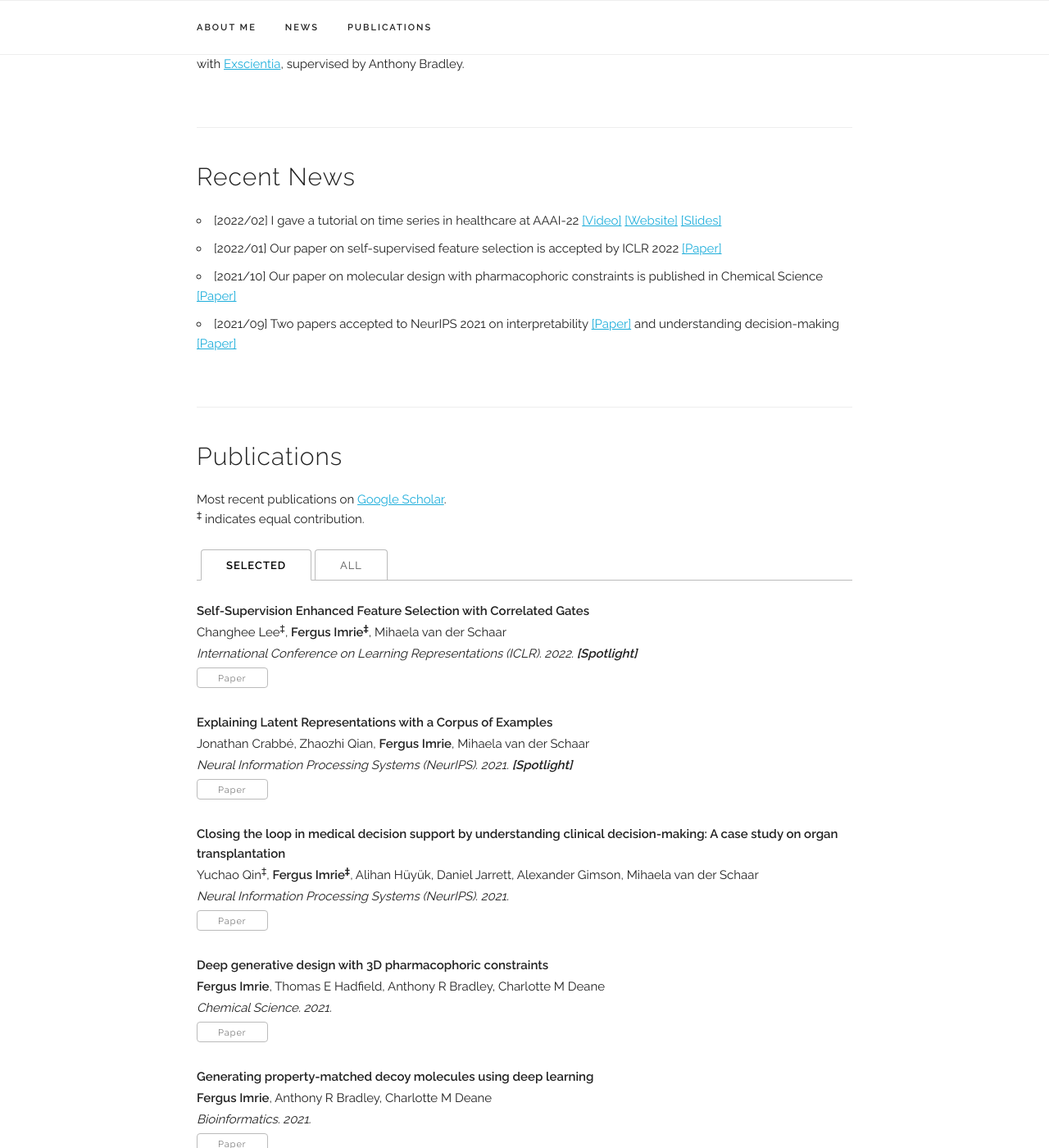
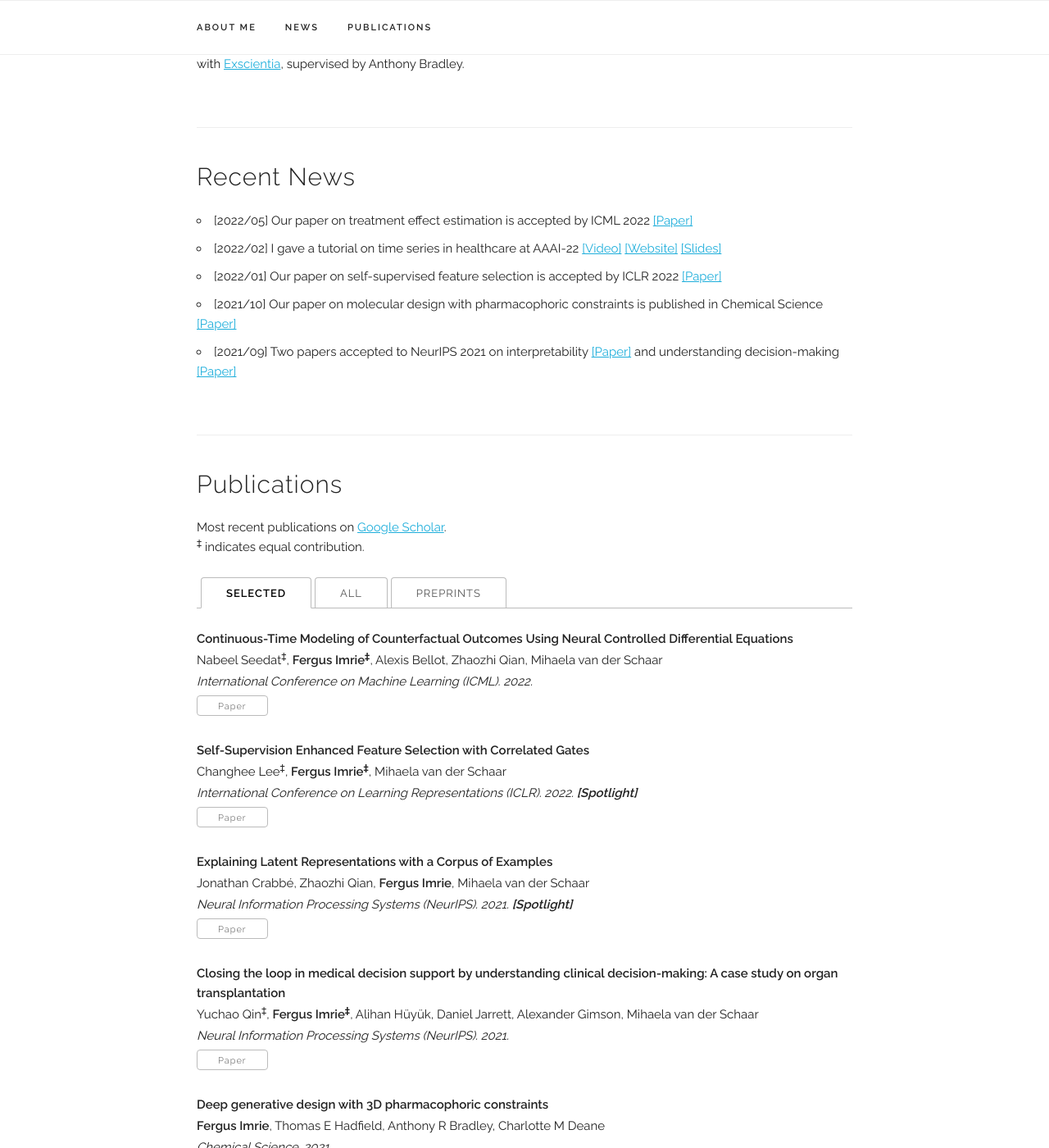
Before and after one commit to fimrie/fimrie.github.io, a Jekyll site: the page built from index.html, in a window 1280 px wide and 1400 px high, scrolled down 550 px. Shown: the whole window at 82% size. Built offline with Jekyll 4.4.1, drawn with Linux system fonts in a browser that asks for light colours; some web fonts are replaced.

Commit message:
Added new papers

```diff
--- a/_data/publications.yaml
+++ b/_data/publications.yaml
@@ -1,11 +1,30 @@
 papers:
+
+  - title: "Differentiable and Transportable Structure Learning"
+    authors: "Jeroen Berrevoets, Nabeel Seedat, <b>Fergus Imrie</b>, Mihaela van der Schaar"
+    venue: "Arxiv (Preprint). 2022."
+    paper_pdf: "https://arxiv.org/abs/2206.06354"
+    selected: n
+    preprint: y
+
+  - title: "Continuous-Time Modeling of Counterfactual Outcomes Using Neural Controlled Differential Equations"
+    authors: "Nabeel Seedat<sup>‡</sup>, <b>Fergus Imrie<sup>‡</sup></b>, Alexis Bellot, Zhaozhi Qian, Mihaela van der Schaar"
+    venue: "International Conference on Machine Learning (ICML). 2022."
+    paper_pdf: "https://proceedings.mlr.press/v162/seedat22b.html"
+    selected: y
+
+  - title: "To Impute or not to Impute? Missing Data in Treatment Effect Estimation"
+    authors: "Jeroen Berrevoets, <b>Fergus Imrie</b>, Trent Kyono, James Jordon, Mihaela van der Schaar"
+    venue: "Arxiv (Preprint). 2022."
+    paper_pdf: "https://arxiv.org/abs/2202.02096"
+    selected: n
+    preprint: y
 
   - title: "Incorporating Target-Specific Pharmacophoric Information into Deep Generative Models for Fragment Elaboration"
     authors: "Thomas E Hadfield, <b>Fergus Imrie</b>, Andy Merritt, Kristian Birchall, Charlotte M Deane"
     venue: "Journal of Chemical Information and Modeling. 2022."
     paper_pdf: "https://pubs.acs.org/doi/10.1021/acs.jcim.1c01311"
     selected: n
-
 
   - title: "Self-Supervision Enhanced Feature Selection with Correlated Gates"
     authors: "Changhee Lee<sup>‡</sup>, <b>Fergus Imrie<sup>‡</sup></b>, Mihaela van der Schaar"
--- a/index.html
+++ b/index.html
@@ -22,6 +22,7 @@
 <div class="docs-section" id="news">
   <h4>Recent News</h4>
   <ul>
+    <li>[2022/05] Our paper on treatment effect estimation is accepted by ICML 2022 <a href="https://proceedings.mlr.press/v162/seedat22b.html">[Paper]</a></li>
     <li>[2022/02] I gave a tutorial on time series in healthcare at AAAI-22 <a href="https://www.youtube.com/watch?v=qZI8VBN-mMc">[Video]</a> <a href="https://www.vanderschaar-lab.com/aaai-22-time-series-tutorial/">[Website]</a> <a href="https://vanderschaar-lab.com/papers/2022_AAAI_tutorial_web.pdf">[Slides]</a></li>
     <li>[2022/01] Our paper on self-supervised feature selection is accepted by ICLR 2022 <a href="https://openreview.net/pdf?id=oDFvtxzPOx">[Paper]</a></li>
     <li>[2021/10] Our paper on molecular design with pharmacophoric constraints is published in Chemical Science <a href="https://pubs.rsc.org/en/content/articlelanding/2021/SC/D1SC02436A">[Paper]</a></li>
@@ -41,6 +42,7 @@
   <ul class="tab-nav">
     <li><div class="button active" data-ref="#papers-selected">Selected</div></li>
     <li><div class="button" data-ref="#papers-all">All</div></li>
+    <li><div class="button" data-ref="#papers-preprints">Preprints</div></li>
   </ul>
 
   <div class="tab-content">
@@ -83,6 +85,43 @@
 
     <div class="tab-pane" id="papers-all">
       {% for paper in site.data.publications.papers %}
+        <div class="paper">
+          <p class="title"><b>{{ paper.title }}</b></p>
+          <p>{{ paper.authors }}</p>
+          <p><i>{{ paper.venue }}</i></p>
+           <div class="paper-buttons">
+            {% if paper.paper_pdf %}
+              <a class="button" href="{{ paper.paper_pdf | prepend: site.baseurl }}" target="_blank">Paper</a>
+            {% endif %}
+
+            {% if paper.slides %}
+              <a class="button" href="{{ paper.slides | prepend: site.baseurl }}" target="_blank">Slides</a>
+            {% endif %}
+
+            {% if paper.poster %}
+              <a class="button" href="{{ paper.poster | prepend: site.baseurl }}" target="_blank">Poster</a>
+            {% endif %}
+
+            {% if paper.video %}
+              <a class="button" href="{{ paper.video }}" target="_blank">Video</a>
+            {% endif %}
+
+            {% if paper.code %}
+              <a class="button" href="{{ paper.code }}" target="_blank">Code</a>
+            {% endif %}
+
+            {% if paper.data %}
+              <a class="button" href="{{ paper.data }}" target="_blank">Data</a>
+            {% endif %}
+
+          </div>
+        </div>
+      {% endfor %}
+    </div>
+
+    <div class="tab-pane" id="papers-preprints">
+      {% assign selected_papers = site.data.publications.papers | where: "preprint", "y" %}
+      {% for paper in selected_papers %}
         <div class="paper">
           <p class="title"><b>{{ paper.title }}</b></p>
           <p>{{ paper.authors }}</p>
```
Also changed, not shown: 4 other files.
